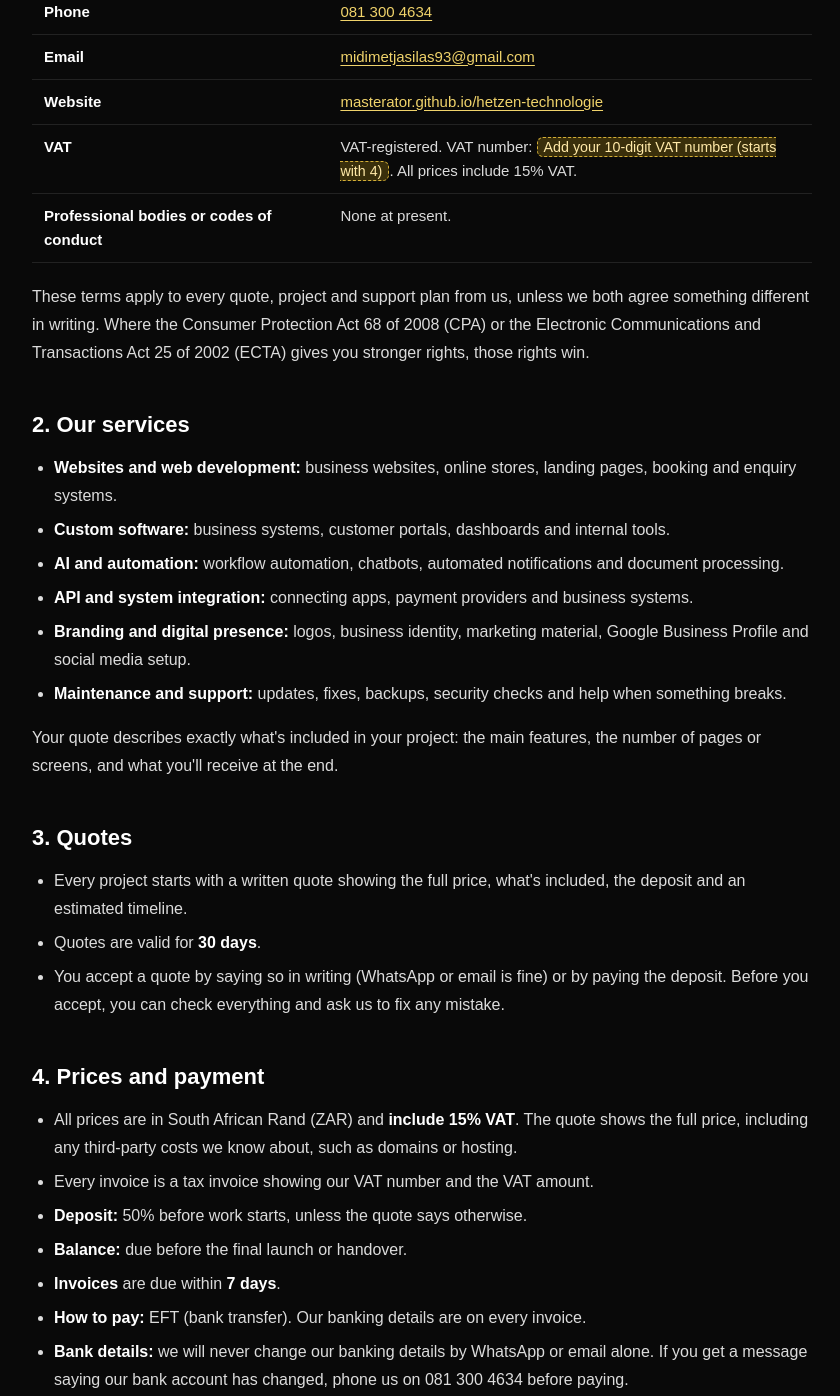
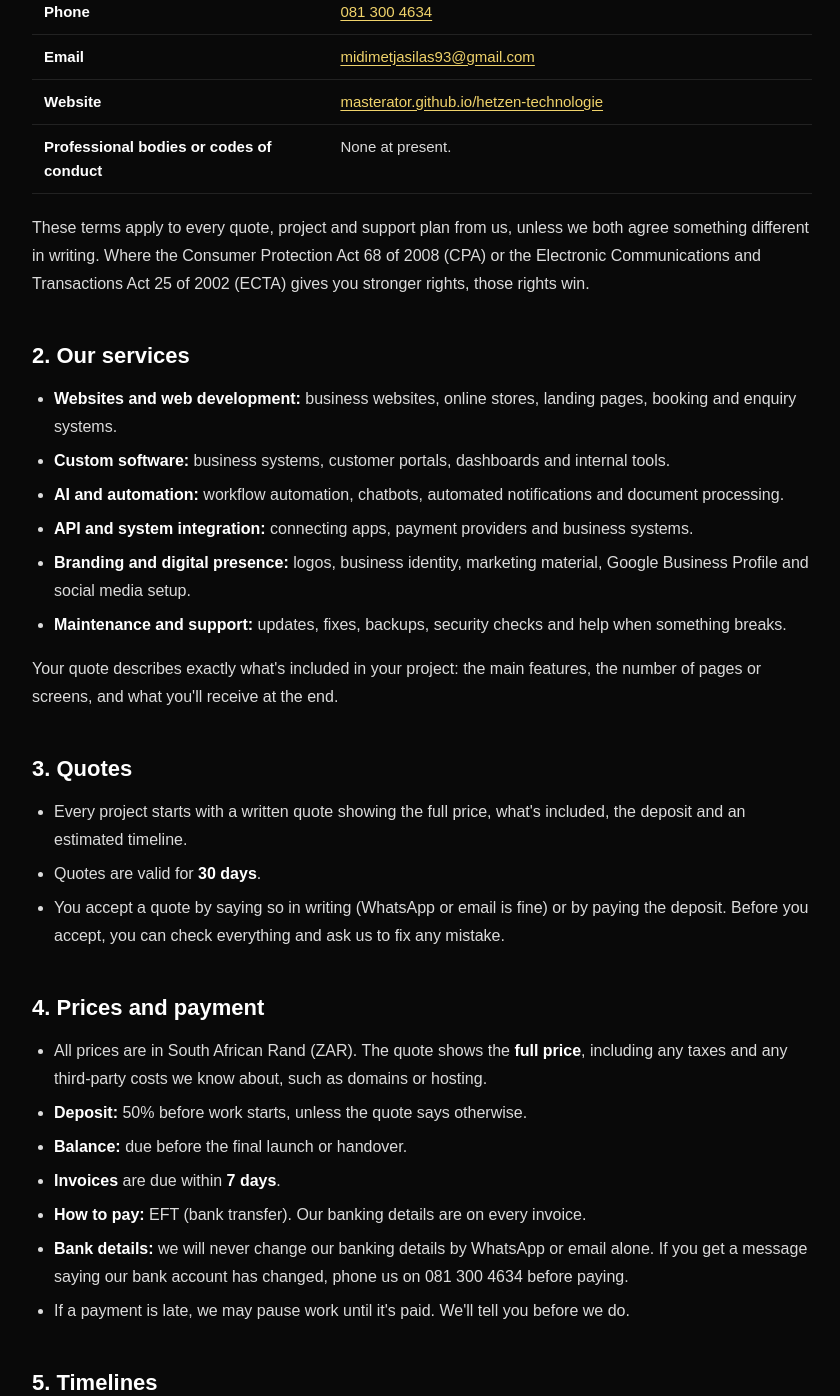
Before and after one commit to masterator/hetzen-technologie, a plain HTML site: page terms.html in a window 1280 px wide. Shown: the part 1257-2653 px from the top of the page, without its empty margins (218-1058 px from the left). Drawn offline with Linux system fonts and the light colour scheme.

Commit message:
Leave VAT details out of the terms until the VAT number is verified
Co-Authored-By: Claude Opus 5.5 <noreply@anthropic.com>
Claude-Session: https://claude.ai/code/session_01JmExJmC4QHNf5rjjK8FGQL

```diff
--- a/terms.html
+++ b/terms.html
@@ -44,7 +44,6 @@
 <tr><th>Phone</th><td><a href="tel:+27813004634">081 300 4634</a></td></tr>
 <tr><th>Email</th><td><a href="mailto:midimetjasilas93@gmail.com">midimetjasilas93@gmail.com</a></td></tr>
 <tr><th>Website</th><td><a href="https://masterator.github.io/hetzen-technologie/">masterator.github.io/hetzen-technologie</a></td></tr>
-<tr><th>VAT</th><td>VAT-registered. VAT number: <span class="confirm">Add your 10-digit VAT number (starts with 4)</span>. All prices include 15% VAT.</td></tr>
 <tr><th>Professional bodies or codes of conduct</th><td>None at present.</td></tr>
 </table>
 <p>These terms apply to every quote, project and support plan from us, unless we both agree something different in writing. Where the Consumer Protection Act 68 of 2008 (CPA) or the Electronic Communications and Transactions Act 25 of 2002 (ECTA) gives you stronger rights, those rights win.</p>
@@ -69,8 +68,7 @@
 
 <h2 id="pay">4. Prices and payment</h2>
 <ul>
-<li>All prices are in South African Rand (ZAR) and <strong>include 15% VAT</strong>. The quote shows the full price, including any third-party costs we know about, such as domains or hosting.</li>
-<li>Every invoice is a tax invoice showing our VAT number and the VAT amount.</li>
+<li>All prices are in South African Rand (ZAR). The quote shows the <strong>full price</strong>, including any taxes and any third-party costs we know about, such as domains or hosting.</li>
 <li><strong>Deposit:</strong> 50% before work starts, unless the quote says otherwise.</li>
 <li><strong>Balance:</strong> due before the final launch or handover.</li>
 <li><strong>Invoices</strong> are due within <strong>7 days</strong>.</li>
```
